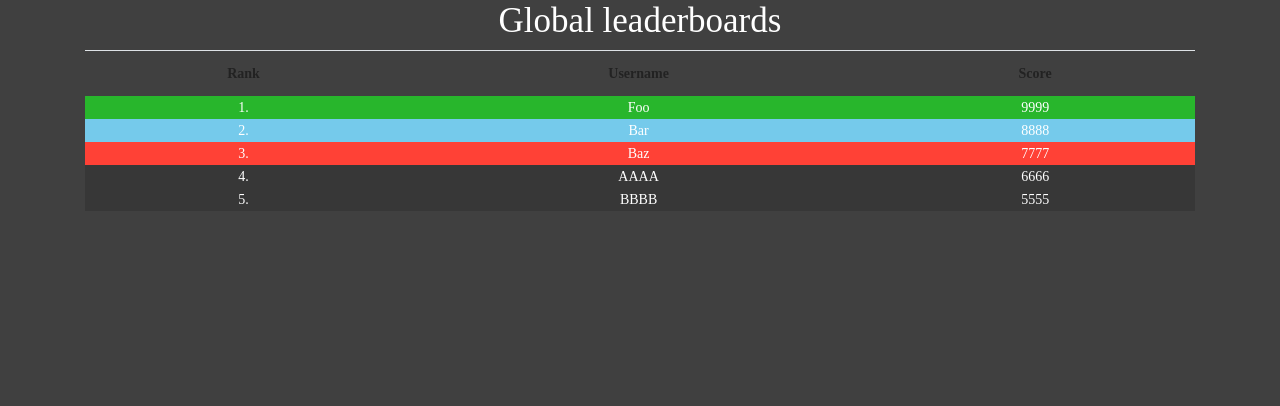
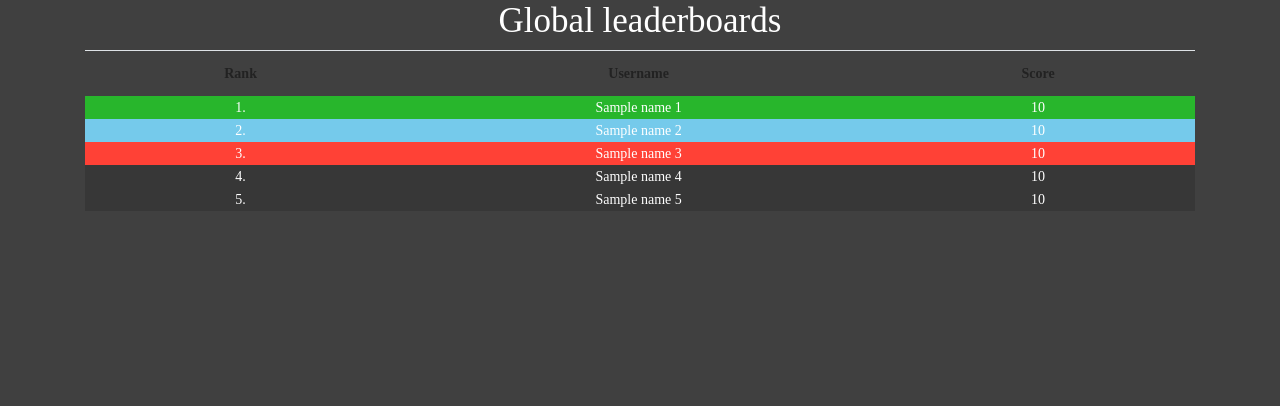
Before and after one commit to IIVolumeII/webik-14, a Flask app: template trivia/templates/leaderboards.html in a window 1280 px wide. Shown: the part 57-463 px from the top of the page. Run offline with Flask 2, Linux system fonts and the light colour scheme; the template is opened without the code that fills it: most values are stand-ins (such as "Sample title", 1, 10 or a date in 2020); some libraries are stand-ins or nearby versions; some web fonts are replaced.

Commit message:
leaderboard

```diff
--- a/trivia/application.py
+++ b/trivia/application.py
@@ -309,4 +309,20 @@ def change_password():
 
 @app.route("/leaderboards", methods=["GET"])
 def leaderboards():
-    return render_template("leaderboards.html")
+    top = leaders()
+    one = top[0][0]["total_score"]
+    two = top[0][1]["total_score"]
+    three = top[0][2]["total_score"]
+    four = top[0][3]["total_score"]
+    five = top[0][4]["total_score"]
+
+    names = leader_names(top)
+    name_1 = names[0][0]["username"]
+    name_2 = names[1][0]["username"]
+    name_3 = names[2][0]["username"]
+    name_4 = names[3][0]["username"]
+    name_5 = names[4][0]["username"]
+
+    return render_template("leaderboards.html", score_1 = one, score_2 = two, score_3 = three, \
+                            score_4 = four, score_5 = five, name_1 = name_1, name_2 = name_2, \
+                            name_3 = name_3, name_4 = name_4, name_5 = name_5)
--- a/trivia/templates/leaderboards.html
+++ b/trivia/templates/leaderboards.html
@@ -19,28 +19,28 @@
   <tbody>
     <tr class="table-success">
       <td>1.</td>
-      <td>Foo</td>
-      <td>9999</td>
+      <td>{{name_1}}</td>
+      <td>{{score_1}}</td>
     </tr>
     <tr class="table-info">
       <td>2.</td>
-      <td>Bar</td>
-      <td>8888</td>
+      <td>{{name_2}}</td>
+      <td>{{score_2}}</td>
     </tr>
     <tr class="table-danger">
       <td>3.</td>
-      <td>Baz</td>
-      <td>7777</td>
+      <td>{{name_3}}</td>
+      <td>{{score_3}}</td>
     </tr>
     <tr class="table-active">
       <td>4.</td>
-      <td>AAAA</td>
-      <td>6666</td>
+      <td>{{name_4}}</td>
+      <td>{{score_4}}</td>
     </tr>
     <tr class="table-active">
       <td>5.</td>
-      <td>BBBB</td>
-      <td>5555</td>
+      <td>{{name_5}}</td>
+      <td>{{score_5}}</td>
     </tr>
   </tbody>
 </table>
```
Also changed, not shown: trivia/helpers.py (+24 -0 lines), trivia/finance.db.
